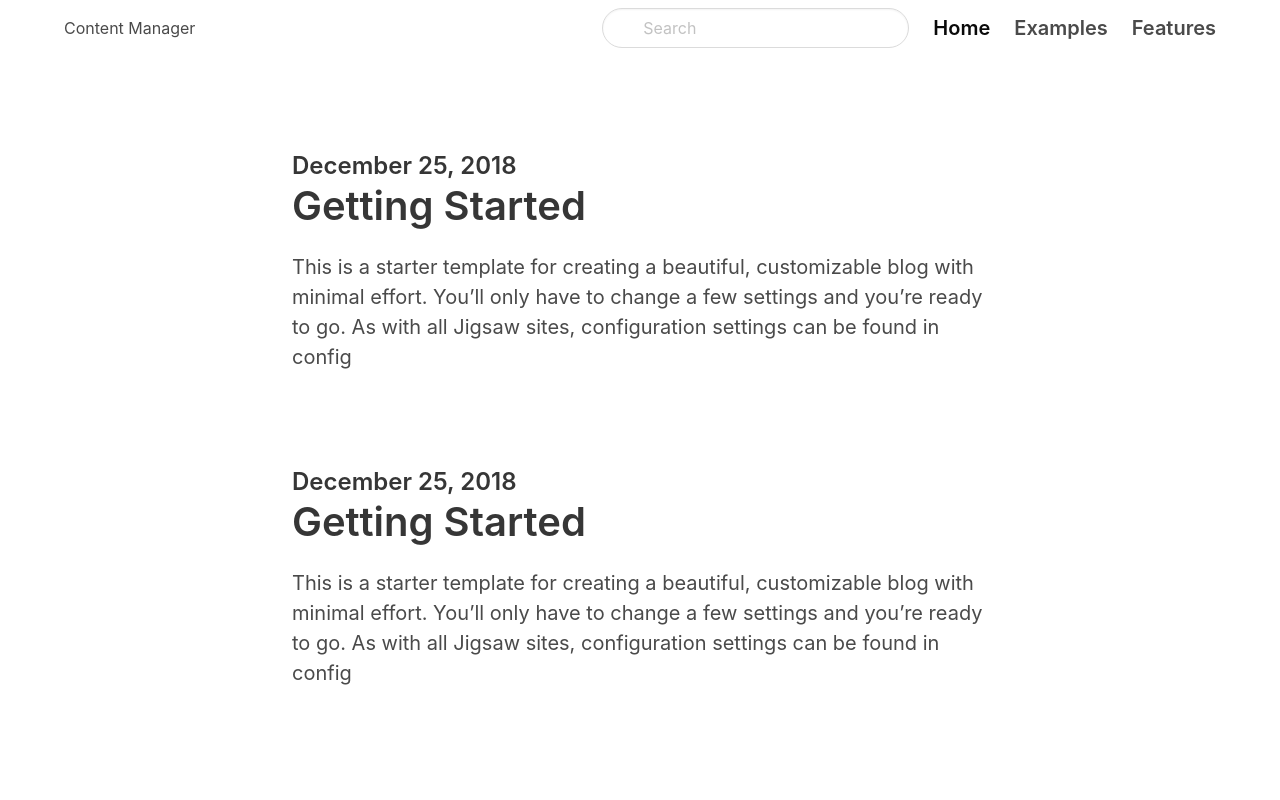
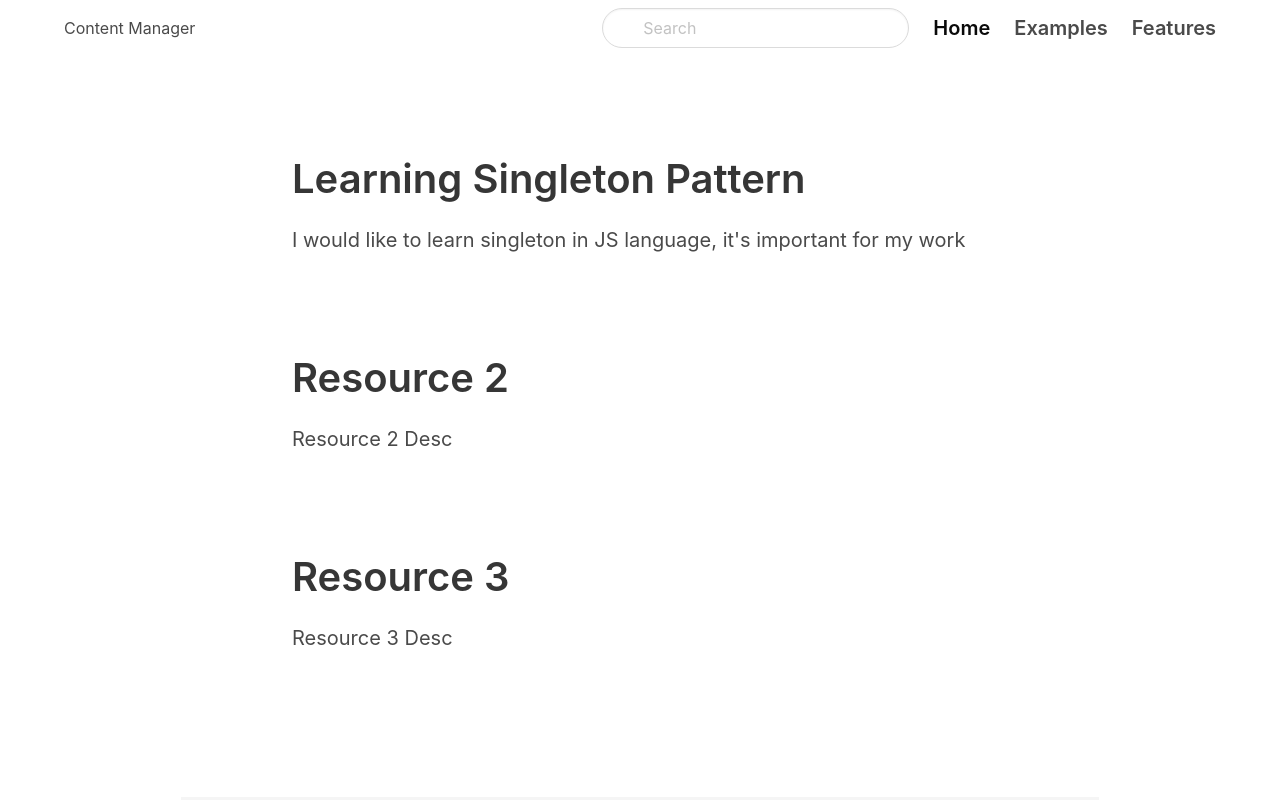
Before and after one commit to brendapc/next-deploy, a Next.js app: page / in a window 1280 px wide. Shown: the top 800 px of the page. Built offline with nearby package versions, Linux system fonts and the light colour scheme.

Commit message:
feat: add data

```diff
--- /dev/null
+++ b/src/api/data.js
@@ -0,0 +1,34 @@
+
+
+export const resources = [
+  {
+    id: "1",
+    title: "Learning Singleton Pattern",
+    description: "I would like to learn singleton in JS language, it's important for my work",
+    link: "https://link.com",
+    image: "https://image.com",
+    priority: 3,
+    timeToFinish: 120,
+    active: true
+  },
+  {
+    id: "2",
+    title: "Resource 2",
+    description: "Resource 2 Desc",
+    link: "https://link.com",
+    image: "https://image.com",
+    priority: 2,
+    timeToFinish: 60,
+    active: false
+  },
+  {
+    id: "3",
+    title: "Resource 3",
+    description: "Resource 3 Desc",
+    link: "https://link.com",
+    image: "https://image.com",
+    priority: 1,
+    timeToFinish: 30,
+    active: false
+  }
+]
--- a/src/components/ResourceHighlight.tsx
+++ b/src/components/ResourceHighlight.tsx
@@ -1,40 +1,22 @@
-const ResourceHighlight = () => {
+const ResourceHighlight = ({resources}: any) => {
 
     return (
         <section className="hero ">
           <div className="hero-body">
             <div className="container">
-              <section className="section">
-                <div className="columns">
-                  <div className="column is-8 is-offset-2">
-                    <div className="content is-medium">
-                      <h2 className="subtitle is-4">December 25, 2018</h2>
-                      <h1 className="title">Getting Started</h1>
-                      <p>This is a starter template for creating a beautiful, customizable blog with minimal
-                        effort. You’ll only have to change a few settings and you’re ready to go. As with all Jigsaw sites,
-                        configuration settings can be found in config</p>
+              { resources.map((resource: any)=>(
+                <section className="section" key={resource.id}>
+                  <div className="columns">
+                    <div className="column is-8 is-offset-2">
+                      <div className="content is-medium">
+                        <h2 className="subtitle is-4">{resource.createdAt}</h2>
+                        <h1 className="title">{resource.title}</h1>
+                        <p>{resource.description}</p>
+                      </div>
                     </div>
                   </div>
-                </div>
-              </section>
-
-              <div className="is-divider"></div>
-
-              <section className="section">
-                <div className="columns">
-                  <div className="column is-8 is-offset-2">
-                    <div className="content is-medium">
-                      <h2 className="subtitle is-4">December 25, 2018</h2>
-                      <h1 className="title">Getting Started</h1>
-                      <p>This is a starter template for creating a beautiful, customizable blog with minimal
-                        effort. You’ll only have to change a few settings and you’re ready to go. As with all Jigsaw sites,
-                        configuration settings can be found in config</p>
-                    </div>
-                  </div>
-                </div>
-              </section>
-
-
+                </section>
+              ))}
             </div>
           </div>
         </section>
--- a/src/pages/index.tsx
+++ b/src/pages/index.tsx
@@ -4,11 +4,15 @@ import Newsletter from "~/components/Newsletter";
 import ResourceHighlight from "~/components/ResourceHighlight";
 import ResourceList from "~/components/ResourceList";
 
+import { resources } from "~/api/data";
+
 function Home() {
     return (
       <>
         <Navbar/>
-        <ResourceHighlight />
+        <ResourceHighlight
+          resources={resources}
+        />
         <Newsletter />
         <ResourceList />
         <Footer />
```
Also changed, not shown: src/components/Layout.tsx (added, +9 -0 lines), src/pages/about.tsx (added, +11 -0 lines), .eslintrc.cjs.
